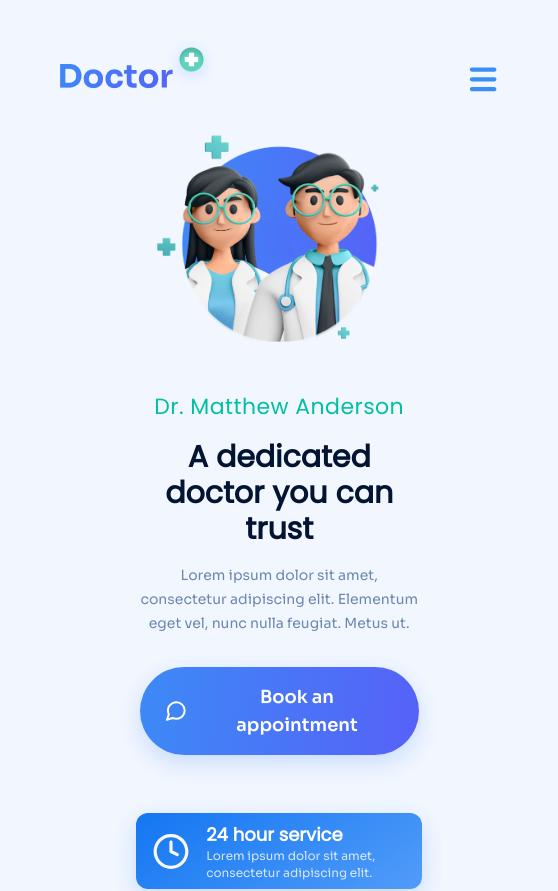
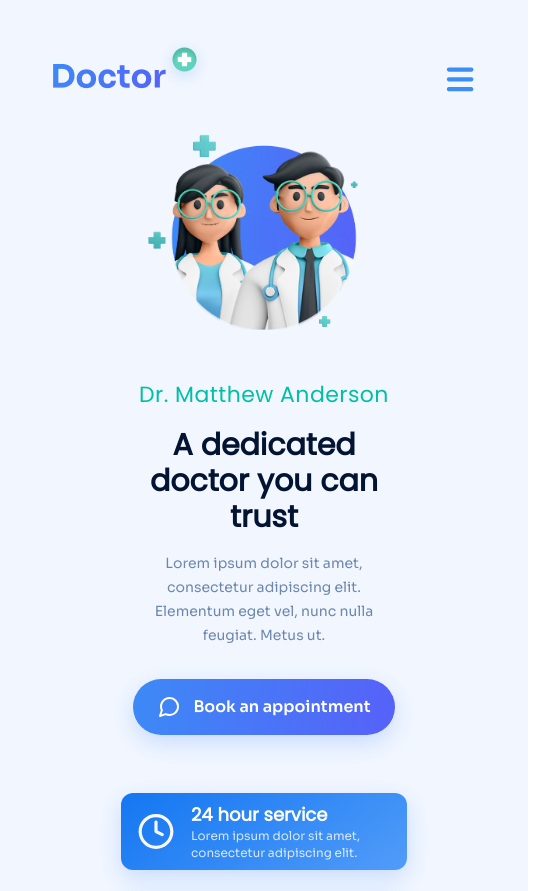
Before and after one commit to vivienogoun/FigmaToCode-Challenge-Week1-vivienogoun, a Next.js app: page / in a window 390 px wide. Shown: the top 891 px of the page, 558 px wide, since content can reach past the window. Built offline with nearby package versions, Linux system fonts and the light colour scheme.

Commit message:
adjust buttons size on mobile

```diff
--- a/src/components/buttons/main-button.tsx
+++ b/src/components/buttons/main-button.tsx
@@ -20,7 +20,9 @@ export default function MainButton({ icon, text }: ButtonProps) {
       }}
     >
       {icon}
-      <span className={`text-white ${sora.className} text-lg font-semibold`}>
+      <span
+        className={`text-white ${sora.className} text-[16px] sm:text-lg font-semibold`}
+      >
         {text}
       </span>
     </motion.button>
--- a/src/components/buttons/white-button.tsx
+++ b/src/components/buttons/white-button.tsx
@@ -9,10 +9,12 @@ export default function WhiteButton({ icon, text }: ButtonProps) {
     <motion.button
       whileHover={{ scale: 1.1 }}
       whileTap={{ scale: 0.9 }}
-      className="flex items-center py-4 px-10 gap-3 rounded-[100px] bg-white shadow-[0_8px_23px_0_rgba(65,132,247,0.24)]"
+      className="flex items-center py-4 px-6 sm:px-10 gap-3 rounded-[100px] bg-white shadow-[0_8px_23px_0_rgba(65,132,247,0.24)]"
     >
       {icon}
-      <span className={`text-blue ${sora.className} text-lg font-semibold`}>
+      <span
+        className={`text-blue ${sora.className} text-[16px] sm:text-lg font-semibold`}
+      >
         {text}
       </span>
     </motion.button>
```
